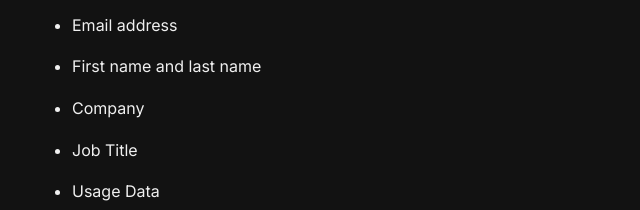
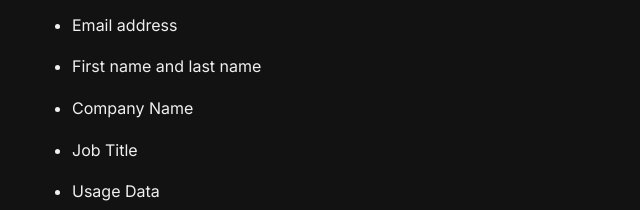
Before and after one commit to BetaLaunchLabs/betalaunchlabs-site, a plain HTML site: page privacy.html in a window 1280 px wide. Shown: the part 1674-1884 px from the top of the page, 208-848 px from the left. Drawn offline with Linux system fonts and the light colour scheme.

Commit message:
Update privacy policy page with latest edits

```diff
--- a/privacy.html
+++ b/privacy.html
@@ -117,7 +117,7 @@
 <p>First name and last name</p>
 </li>
 <li>
-<p>Company</p>
+<p>Company Name</p>
 </li>
 <li>
 <p>Job Title</p>
```
